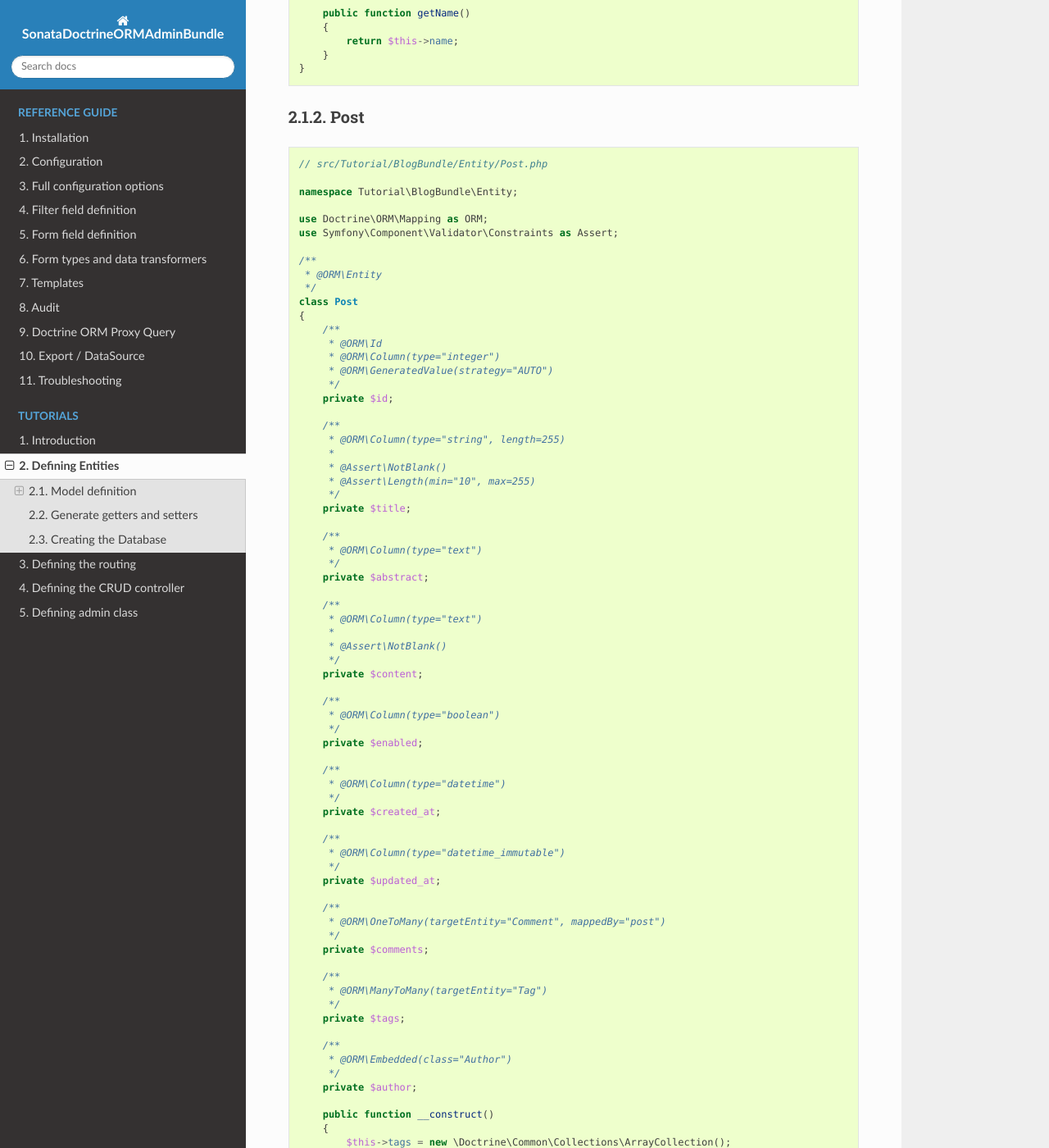
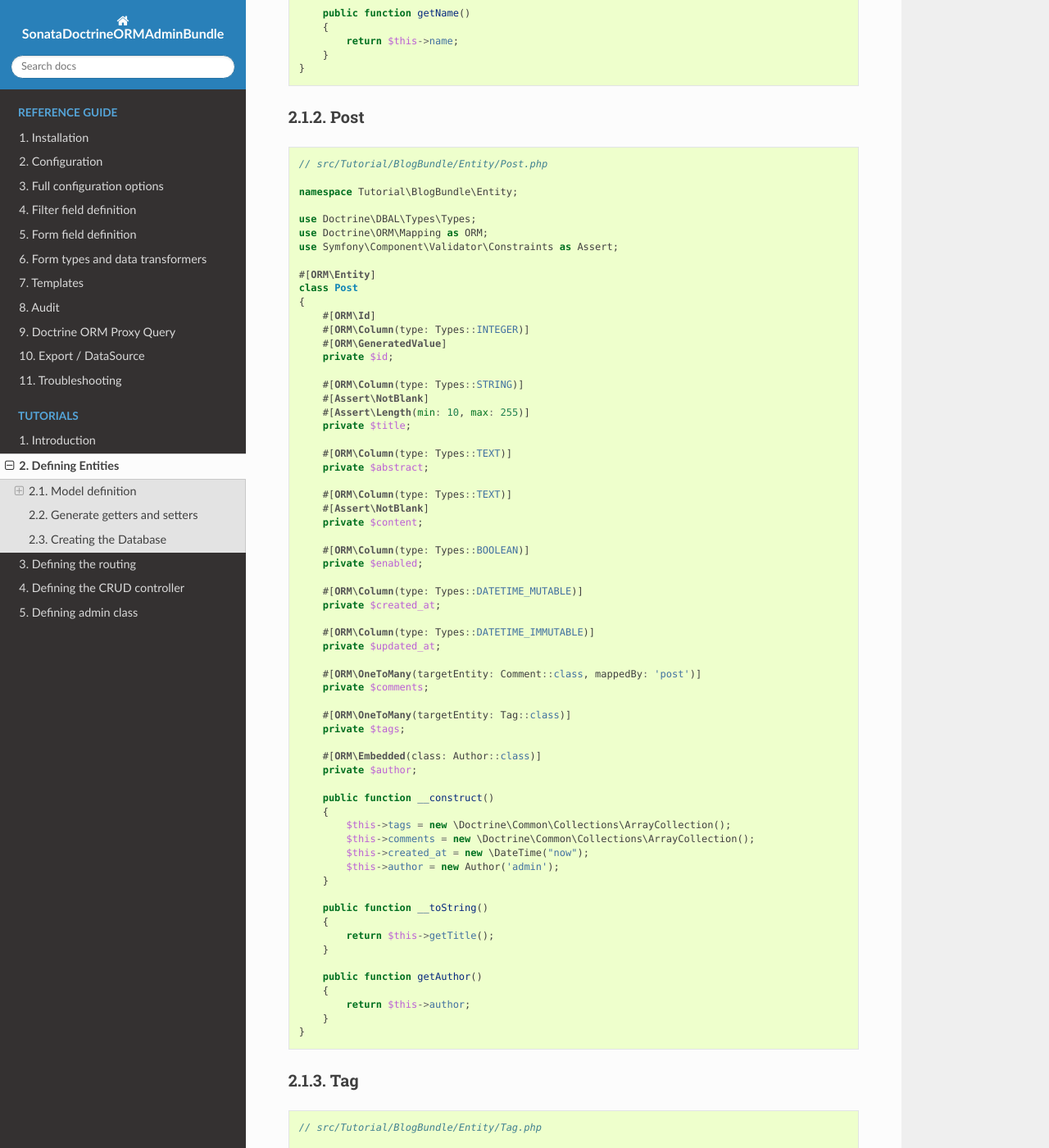
Before and after one commit to sonata-project/SonataDoctrineORMAdminBundle, a Sphinx documentation site: the page built from docs/tutorial/creating_your_first_admin_class/defining_entities.rst, in a window 1280 px wide and 1400 px high, scrolled down 694 px. Shown: the whole window at 82% size. Built offline with Sphinx 7.4.7 and the Read the Docs theme 2.0.0, drawn with Linux system fonts in a browser that asks for light colours; some of the changed text lies outside the part shown.

Commit message:
Actualizar defining_entities.rst

```diff
--- a/docs/tutorial/creating_your_first_admin_class/defining_entities.rst
+++ b/docs/tutorial/creating_your_first_admin_class/defining_entities.rst
@@ -54,69 +54,46 @@ Post
 
     namespace Tutorial\BlogBundle\Entity;
 
+    use Doctrine\DBAL\Types\Types;
     use Doctrine\ORM\Mapping as ORM;
     use Symfony\Component\Validator\Constraints as Assert;
 
-    /**
-     * @ORM\Entity
-     */
+    #[ORM\Entity]
     class Post
     {
-        /**
-         * @ORM\Id
-         * @ORM\Column(type="integer")
-         * @ORM\GeneratedValue(strategy="AUTO")
-         */
+        #[ORM\Id]
+        #[ORM\Column(type: Types::INTEGER)]
+        #[ORM\GeneratedValue]
         private $id;
 
-        /**
-         * @ORM\Column(type="string", length=255)
-         *
-         * @Assert\NotBlank()
-         * @Assert\Length(min="10", max=255)
-         */
+        #[ORM\Column(type: Types::STRING)]
+        #[Assert\NotBlank]
+        #[Assert\Length(min: 10, max: 255)]
         private $title;
 
-        /**
-         * @ORM\Column(type="text")
-         */
+        #[ORM\Column(type: Types::TEXT)]
         private $abstract;
 
-        /**
-         * @ORM\Column(type="text")
-         *
-         * @Assert\NotBlank()
-         */
+        #[ORM\Column(type: Types::TEXT)]
+        #[Assert\NotBlank]
         private $content;
 
-        /**
-         * @ORM\Column(type="boolean")
-         */
+        #[ORM\Column(type: Types::BOOLEAN)]
         private $enabled;
 
-        /**
-         * @ORM\Column(type="datetime")
-         */
+        #[ORM\Column(type: Types::DATETIME_MUTABLE)]
         private $created_at;
 
-        /**
-         * @ORM\Column(type="datetime_immutable")
-         */
+        #[ORM\Column(type: Types::DATETIME_IMMUTABLE)]
         private $updated_at;
 
-        /**
-         * @ORM\OneToMany(targetEntity="Comment", mappedBy="post")
-         */
+        #[ORM\OneToMany(targetEntity: Comment::class, mappedBy: 'post')]
         private $comments;
 
-        /**
-         * @ORM\ManyToMany(targetEntity="Tag")
-         */
+        #[ORM\OneToMany(targetEntity: Tag::class)]
         private $tags;
 
-        /**
-         * @ORM\Embedded(class="Author")
-         */
+        #[ORM\Embedded(class: Author::class)]
         private $author;
 
         public function __construct()
@@ -147,35 +124,26 @@ Tag
 
     namespace Tutorial\BlogBundle\Entity;
 
+    use Doctrine\DBAL\Types\Types;
     use Doctrine\ORM\Mapping as ORM;
     use Symfony\Component\Validator\Constraints as Assert;
 
-    /**
-     * @ORM\Entity
-     */
+    #[ORM\Entity]
     class Tag
     {
-        /**
-         * @ORM\Id
-         * @ORM\Column(type="integer")
-         * @ORM\GeneratedValue(strategy="AUTO")
-         */
+        #[ORM\Id]
+        #[ORM\Column(type: Types::INTEGER)]
+        #[ORM\GeneratedValue]
         private $id;
 
-        /**
-         * @ORM\Column(type="string")
-         * @Assert\NotBlank()
-         */
+        #[ORM\Column(type: Types::STRING)]
+        #[Assert\NotBlank]
         private $name;
 
-        /**
-         * @ORM\Column(type="boolean")
-         */
+        #[ORM\Column(type: Types::BOOLEAN)]
         private $enabled;
 
-        /**
-         * @ORM\ManyToMany(targetEntity="Post")
-         */
+        #[ORM\ManyToMany(targetEntity: Post::class)]
         private $posts;
 
         public function __construct()
@@ -198,49 +166,34 @@ Comment
 
     namespace Tutorial\BlogBundle\Entity;
 
+    use Doctrine\DBAL\Types\Types;
     use Doctrine\ORM\Mapping as ORM;
     use Symfony\Component\Validator\Constraints as Assert;
 
-    /**
-     * @ORM\Entity
-     */
+    #[ORM\Entity]
     class Comment
     {
-        /**
-         * @ORM\Id
-         * @ORM\Column(type="integer")
-         * @ORM\GeneratedValue(strategy="AUTO")
-         */
+        #[ORM\Id]
+        #[ORM\Column(type: Types::INTEGER)]
+        #[ORM\GeneratedValue]
         private $id;
 
-        /**
-         * @ORM\Column(type="string")
-         *
-         * @Assert\NotBlank()
-         */
+        #[ORM\Column(type: Types::STRING)]
+        #[Assert\NotBlank]
         private $name;
 
-        /**
-         * @ORM\Column(type="string")
-         *
-         * @Assert\NotBlank()
-         */
+        #[ORM\Column(type: Types::STRING)]
+        #[Assert\NotBlank]
         private $email;
 
-        /**
-         * @ORM\Column(type="string")
-         */
+        #[ORM\Column(type: Types::STRING)]
         private $url;
 
-        /**
-         * @ORM\Column(type="text")
-         * @Assert\NotBlank()
-         */
+        #[ORM\Column(type: Types::TEXT)]
+        #[Assert\NotBlank]
         private $message;
 
-        /**
-         * @ORM\ManyToOne(targetEntity="Post")
-         */
+        #[ORM\ManyToOne(targetEntity: Post::class)]
         private $post;
 
         public function __toString()
@@ -257,16 +210,18 @@ Comment
 
     For example, in a use case where `InnoDB-optimised binary UUIDs`_ is implemented::
 
+        use Doctrine\DBAL\Types\Types;
+        use Doctrine\ORM\Mapping as ORM;
+        use Ramsey\Uuid\Doctrine\UuidOrderedTimeGenerator;
+        use Ramsey\Uuid\UuidInterface;
+
         class Comment
         {
-            /**
-             * @var \Ramsey\Uuid\UuidInterface
-             * @Id
-             * @Column(type="uuid_binary_ordered_time", unique=true)
-             * @GeneratedValue(strategy="CUSTOM")
-             * @CustomIdGenerator(class="Ramsey\Uuid\Doctrine\UuidOrderedTimeGenerator")
-             */
-            private $id;
+            #[ORM\Id]
+            #[ORM\Column(type: Types::INTEGER)]
+            #[ORM\GeneratedValue(strategy: 'CUSTOM')]
+            #[ORM\CustomIdGenerator(class: UuidOrderedTimeGenerator::class)]
+            private ?UuidInterface $id = null;
 
             // ...
         }
```
